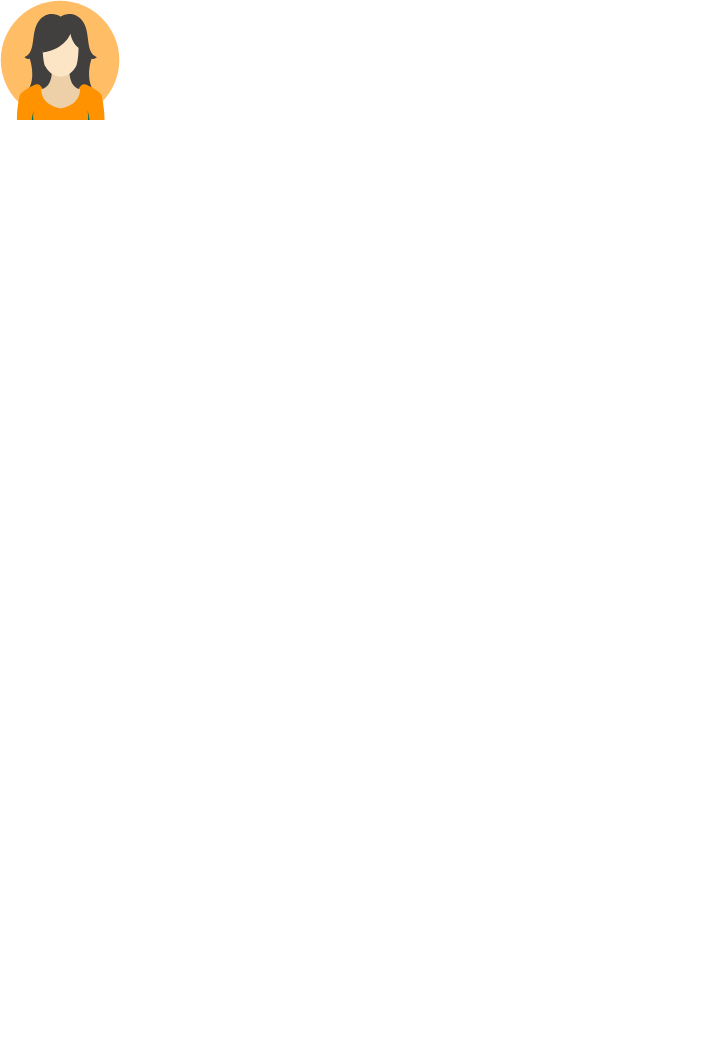
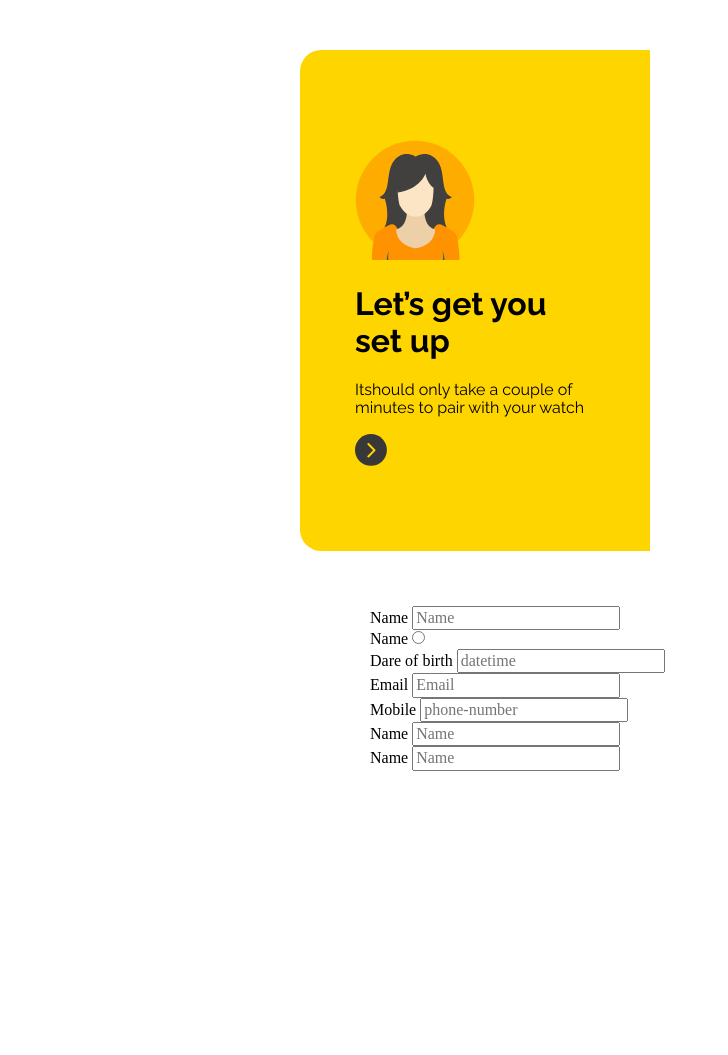
Before and after one commit to avaz-rustamov/Registration-Form-Website, a plain HTML site: page index.html in a window 1280 px wide. Shown: the whole page, without its empty margins (0-728 px from the left). Before the commit the page ends 800 px from the top, so only its background shows below. Drawn offline with Linux system fonts and the light colour scheme.

Commit message:
Form add and Registration add

```diff
--- a/css/styles.css
+++ b/css/styles.css
@@ -5,7 +5,7 @@
 
 
 @font-face {
-  font-family: "../fonts/Raleway";
+  font-family: "Raleway";
   src: url("../fonts/Raleway-Regular.woff2") format("woff2"),
       url("../fonts/Raleway-Regular.woff") format("woff");
   font-weight: normal;
@@ -14,7 +14,7 @@
 }
 
 @font-face {
-  font-family: "../fonts/Raleway";
+  font-family: "Raleway";
   src: url("../fonts/Raleway-Bold.woff2") format("woff2"),
       url("../fonts/Raleway-Bold.woff") format("woff");
   font-weight: bold;
@@ -23,7 +23,7 @@
 }
 
 @font-face {
-  font-family: "../fonts/Raleway";
+  font-family: "Raleway";
   src: url("../fonts/Raleway-Light.woff2") format("woff2"),
       url("../fonts/Raleway-Light.woff") format("woff");
   font-weight: 300;
@@ -55,3 +55,35 @@ img {
 }
 body {
 }
+.container {
+  max-width: 720px;
+  margin-left: auto;
+  margin-right: auto;
+  padding-left: 20px;
+  padding-right: 20px;
+
+}
+.contact-content {
+  font-family: "Raleway";
+  font-weight: 400;
+  background-color: #FFD500;
+  width: 350px;
+  height: 501px;
+  border-radius: 21.25px 0px 0px 21.25px;
+  padding: 90px 55px 60px 55px;
+}
+.registration-form {
+  padding-top: 50px;
+  padding-bottom: 50px;
+}
+.registretion-left {
+  width: 550px;
+  height: 501px;
+  padding-top: 55px;
+  padding-right: 70px;
+  padding-bottom: 55px;
+  padding-left: 70px;
+  background-color: #FFFFFF;
+  border-top-right-radius: 21.25px;
+  border-bottom-right-radius: 21.25px;
+}
--- a/index.html
+++ b/index.html
@@ -10,10 +10,52 @@
   <title>Registration Form</title>
 </head>
 <body>
-  <section>
+  <section class="registration-form">
     <div class="container">
-      <div>
-        <img src="img/famale-img.svg" alt="Famale img">
+      <div class="contact-content">
+        <img src="img/famale-img.svg" alt="Famale img" width="120px" height="120px">
+        <h1>
+          Let’s get you set up
+        </h1>
+        <p>
+          Itshould only take a couple of minutes
+          to pair with your watch
+        </p>
+        <img src="img/icon-forward-right.svg" alt="Icon forward right" width="32px" height="32px">
+      </div>
+
+      <!-- REGISTIRATION LEFT -->
+      <div class="registretion-left">
+        <form action="">
+          <div class="input-group">
+            <label class="input-item" for="name-input">Name</label>
+            <input type="text" name="name" id="name-input" aria-label="name" placeholder="Name" required>
+          </div>
+          <div class="input-group">
+            <label class="input-item" for="name-input">Name</label>
+            <input type="radio" name="gender" id="gender-input" aria-label="name"  required>
+          </div>
+          <div class="input-group">
+            <label class="input-item" for="datetime-input">Dare of birth</label>
+            <input type="datetime" name="datetime" id="email-input" aria-label="datetime" placeholder="datetime" required>
+          </div>
+          <div class="input-group">
+            <label class="input-item" for="name-input">Email</label>
+            <input type="email" name="name" id="name-input" aria-label="Email" placeholder="Email" required>
+          </div>
+          <div class="input-group">
+            <label class="input-item" for="name-input">Mobile</label>
+            <input type="number" name="phone-number" id="phone-input" aria-label="phone-number" placeholder="phone-number" required>
+          </div>
+          <div class="input-group">
+            <label class="input-item" for="name-input">Name</label>
+            <input type="text" name="name" id="name-input" aria-label="name" placeholder="Name" required>
+          </div>
+          <div class="input-group">
+            <label class="input-item" for="name-input">Name</label>
+            <input type="text" name="name" id="name-input" aria-label="name" placeholder="Name" required>
+          </div>
+        </form>
       </div>
     </div>
   </section>
```
